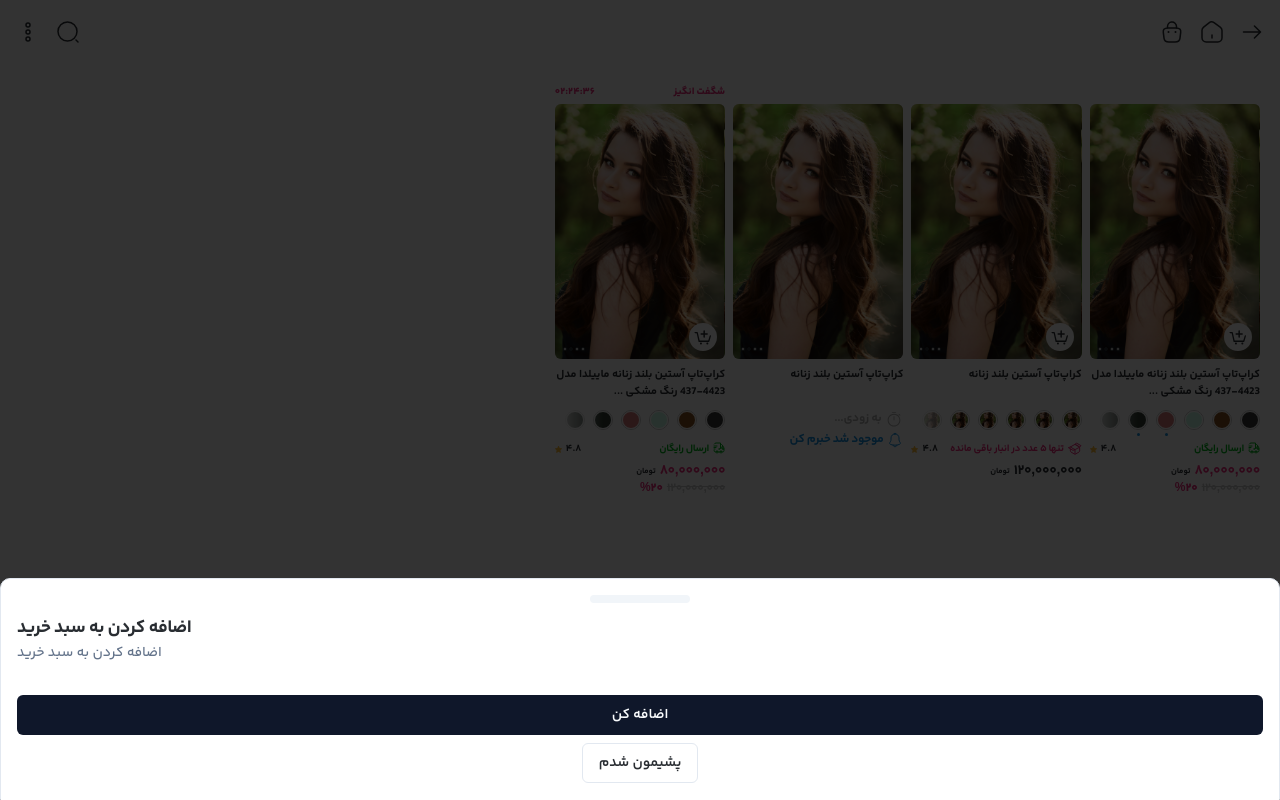
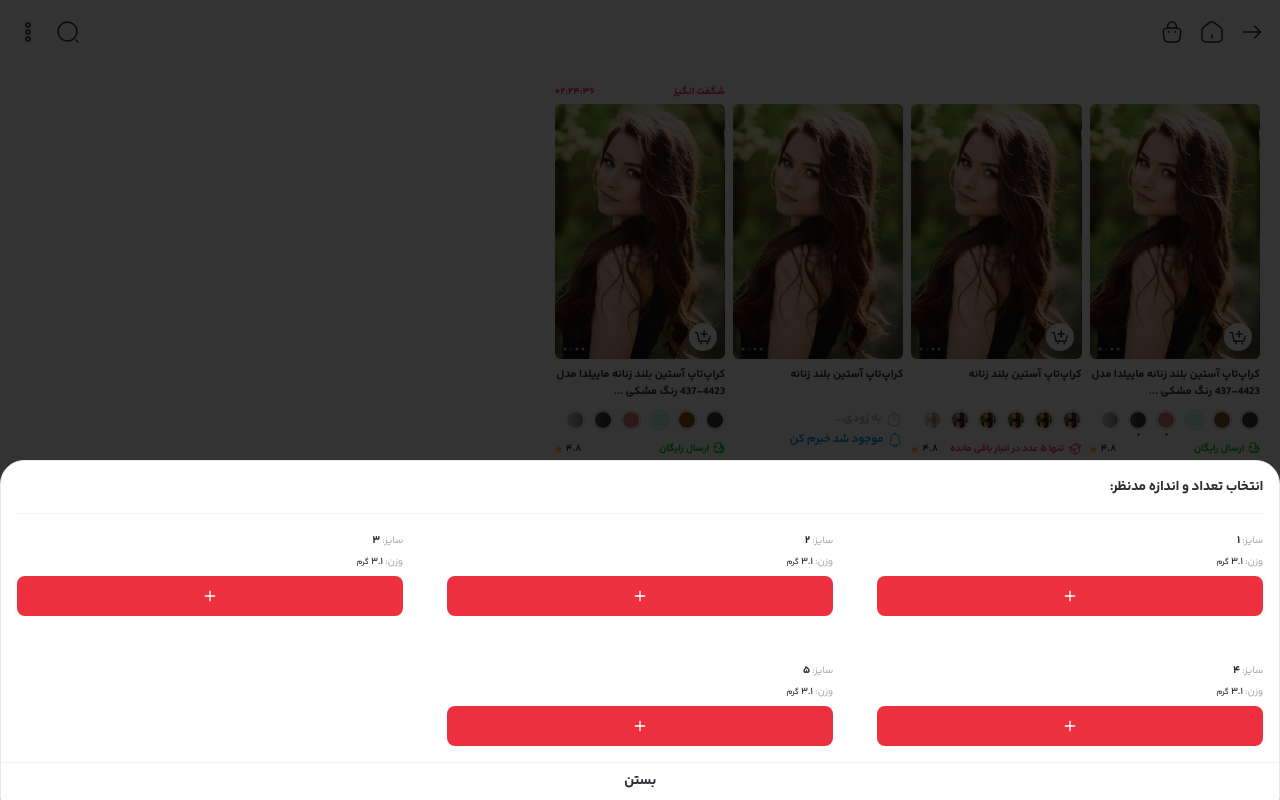
Before and after one commit to arshaan-abh/tesla-test, a Next.js app: page / in a window 1280 px wide. Both pictures are taken after a click on the button 1238 px from the left and 337 px from the top of the page. Built offline with nearby package versions, Linux system fonts and the light colour scheme.

Commit message:
worked on add to cart

```diff
--- a/src/components/home/add-to-cart.tsx
+++ b/src/components/home/add-to-cart.tsx
@@ -1,6 +1,6 @@
 import type { FC } from "react";
-import { Button } from "@/components/ui/button";
 import { Cart } from "@/components/ui/icons";
+import Add from "@/components/home/add";
 import {
   Drawer,
   DrawerClose,
@@ -24,14 +24,17 @@ const AddToCart: FC<AddToBasketProps> = () => {
       </DrawerTrigger>
       <DrawerContent>
         <DrawerHeader>
-          <DrawerTitle>اضافه کردن به سبد خرید</DrawerTitle>
-          <DrawerDescription>اضافه کردن به سبد خرید</DrawerDescription>
+          <DrawerTitle>انتخاب تعداد و اندازه مدنظر:</DrawerTitle>
+          <DrawerDescription className="grid grid-cols-3 gap-11">
+            <Add size={1} weight={3.1} />
+            <Add size={2} weight={3.1} />
+            <Add size={3} weight={3.1} />
+            <Add size={4} weight={3.1} />
+            <Add size={5} weight={3.1} />
+          </DrawerDescription>
         </DrawerHeader>
         <DrawerFooter>
-          <Button>اضافه کن</Button>
-          <DrawerClose>
-            <Button variant="outline">پشیمون شدم</Button>
-          </DrawerClose>
+          <DrawerClose>بستن</DrawerClose>
         </DrawerFooter>
       </DrawerContent>
     </Drawer>
--- /dev/null
+++ b/src/components/home/add.tsx
@@ -0,0 +1,43 @@
+import { FC, useState } from "react";
+import { Plus } from "@/components/ui/icons";
+import replaceWithPersianDigits from "@/utils/replace-with-persian-digits";
+
+interface AddProps {
+  size: number;
+  weight: number;
+}
+
+const Add: FC<AddProps> = ({ size, weight }) => {
+  const [amount] = useState(0);
+
+  return (
+    <div>
+      <div>
+        <span className="text-[0.625rem] tracking-tight text-tesla-neutral-400">
+          سایز:{" "}
+        </span>
+        <span className="text-[0.6875rem] font-semibold tracking-tight text-tesla-neutral-800">
+          {replaceWithPersianDigits(size.toString())}
+        </span>
+      </div>
+
+      <div className="mb-1">
+        <span className="text-[0.625rem] tracking-tight text-tesla-neutral-400">
+          وزن:{" "}
+        </span>
+        <span className="text-[0.625rem] tracking-tight text-tesla-neutral-800">
+          {replaceWithPersianDigits(weight.toString()) + " "}
+        </span>
+        <span className="text-[0.5rem] tracking-tight text-tesla-neutral-800">
+          گرم
+        </span>
+      </div>
+
+      <div className="flex h-10 w-full items-center justify-center rounded-lg bg-tesla-rose-500 text-white">
+        {amount > 0 ? <div /> : <Plus />}
+      </div>
+    </div>
+  );
+};
+
+export default Add;
--- a/src/components/ui/drawer.tsx
+++ b/src/components/ui/drawer.tsx
@@ -43,12 +43,11 @@ const DrawerContent = React.forwardRef<
     <DrawerPrimitive.Content
       ref={ref}
       className={cn(
-        "fixed inset-x-0 bottom-0 z-50 mt-24 flex h-auto flex-col rounded-t-[10px] border border-slate-200 bg-white dark:border-slate-800 dark:bg-slate-950",
+        "fixed inset-x-0 bottom-0 z-50 mt-24 flex h-auto flex-col rounded-t-3xl border border-slate-200 bg-white dark:border-slate-800 dark:bg-slate-950",
         className,
       )}
       {...props}
     >
-      <div className="mx-auto mt-4 h-2 w-[100px] rounded-full bg-slate-100 dark:bg-slate-800" />
       {children}
     </DrawerPrimitive.Content>
   </DrawerPortal>
@@ -59,10 +58,7 @@ const DrawerHeader = ({
   className,
   ...props
 }: React.HTMLAttributes<HTMLDivElement>) => (
-  <div
-    className={cn("grid gap-1.5 p-4 text-center sm:text-left", className)}
-    {...props}
-  />
+  <div className={cn("grid gap-4 p-4", className)} {...props} />
 );
 DrawerHeader.displayName = "DrawerHeader";
 
@@ -71,7 +67,10 @@ const DrawerFooter = ({
   ...props
 }: React.HTMLAttributes<HTMLDivElement>) => (
   <div
-    className={cn("mt-auto flex flex-col gap-2 p-4", className)}
+    className={cn(
+      "mt-auto flex flex-col gap-2 border-t border-tesla-neutral-100 p-2 text-sm font-semibold tracking-tight",
+      className,
+    )}
     {...props}
   />
 );
@@ -84,7 +83,7 @@ const DrawerTitle = React.forwardRef<
   <DrawerPrimitive.Title
     ref={ref}
     className={cn(
-      "text-lg font-semibold leading-none tracking-tight",
+      "border-b border-tesla-neutral-100 pb-4 text-sm font-semibold tracking-tight",
       className,
     )}
     {...props}
--- a/src/components/ui/icons.tsx
+++ b/src/components/ui/icons.tsx
@@ -235,3 +235,20 @@ export const Bell: FC<SVGProps<SVGSVGElement>> = ({ ...otherProps }) => {
     </svg>
   );
 };
+
+export const Plus: FC<SVGProps<SVGSVGElement>> = ({ ...otherProps }) => {
+  return (
+    <svg
+      xmlns="http://www.w3.org/2000/svg"
+      width="16"
+      height="16"
+      fill="none"
+      {...otherProps}
+    >
+      <path
+        d="M12.667 7.333h-4v-4c0-.177-.07-.346-.195-.471S8.177 2.667 8 2.667s-.346.07-.471.195-.195.295-.195.471v4h-4c-.177 0-.346.07-.471.195s-.195.295-.195.471.07.346.195.471.295.195.471.195h4v4c0 .177.07.346.195.471s.295.195.471.195.346-.07.471-.195.195-.295.195-.471v-4h4c.177 0 .346-.07.471-.195s.195-.295.195-.471-.07-.346-.195-.471-.295-.195-.471-.195z"
+        fill="currentColor"
+      />
+    </svg>
+  );
+};
--- a/tailwind.config.ts
+++ b/tailwind.config.ts
@@ -17,11 +17,17 @@ const config: Config = {
         yekan: ["var(--font-yekan)", ...fontFamily.sans],
       },
       colors: {
-        "tesla-neutral": { 300: "#C8C8C8", 400: "#B0B0B0", 900: "#292D32" },
+        "tesla-neutral": {
+          100: "#F3F3F3",
+          300: "#C8C8C8",
+          400: "#B0B0B0",
+          800: "#2F2F2F",
+          900: "#292D32",
+        },
         "tesla-amber": { 400: "#FCBC3A" },
         "tesla-green": { 600: "#00B31D" },
         "tesla-blue": { 500: "#168FDF" },
-        "tesla-rose": { 600: "#ED2E7E" },
+        "tesla-rose": { 500: "#ED303D", 600: "#ED2E7E" },
       },
     },
   },
```
